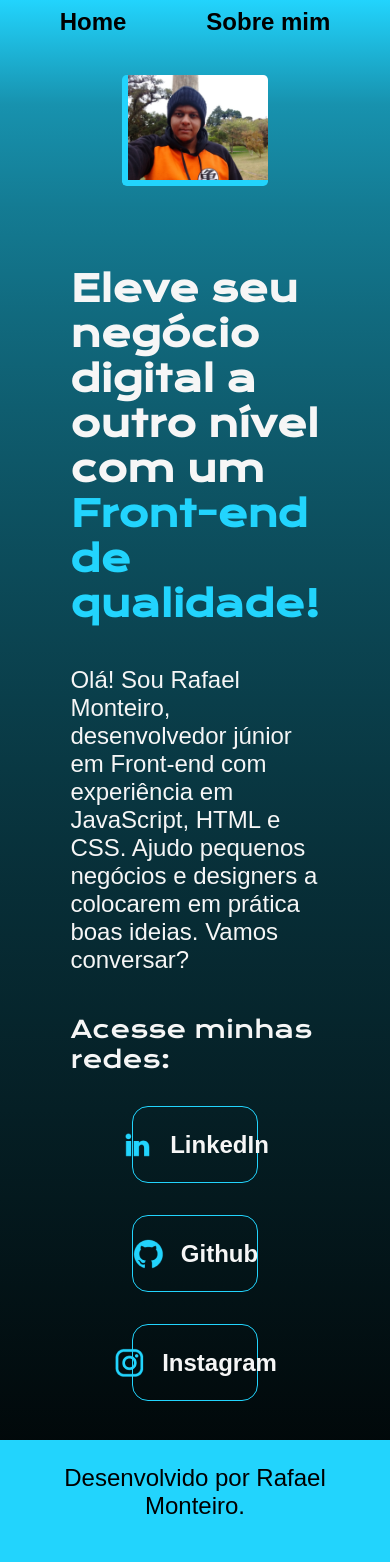
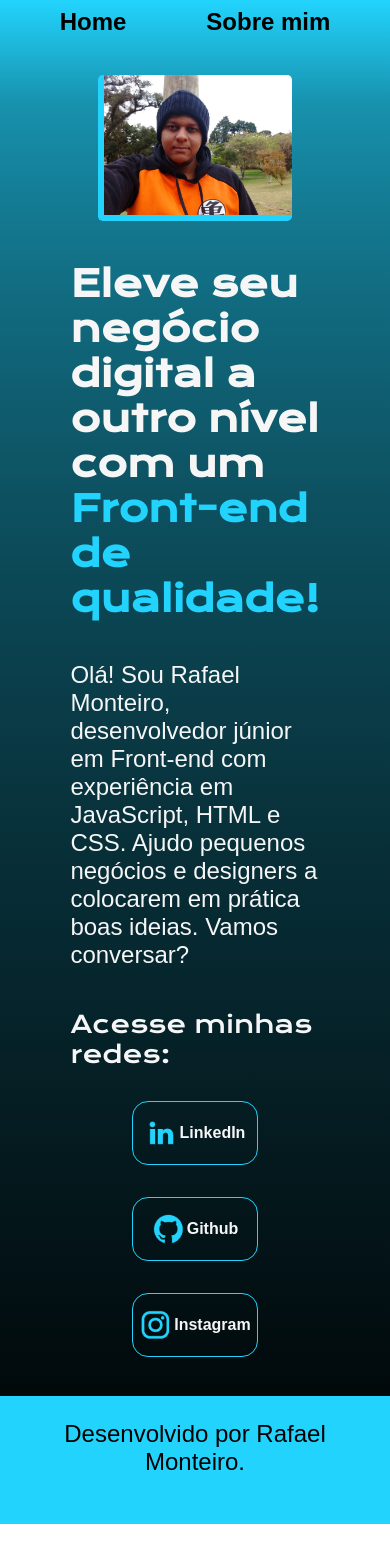
Before and after one commit to MonteiroBRR/meu-portfolio, a plain HTML site: page index.html in a window 390 px wide. After the commit the page ends 1524 px from the top, so only its background shows below. Drawn offline with nearby package versions, Linux system fonts and the light colour scheme.

Commit message:
add media queries
Foi adicionado o media queries para resolução 400 px (celular), para uma melhorar a responsividade do site.

```diff
--- a/style/style.css
+++ b/style/style.css
@@ -135,6 +135,7 @@ strong {
     .apresentacao{
         flex-direction: column-reverse;
         padding: 5%;
+        gap: 40px;
     }
 
     .apresentacao-conteudo{
@@ -142,8 +143,20 @@ strong {
     }
 
     .foto_do_portfolio{
-        width: 60%;
+        width: 80%;
         height: auto;
     }
 
 }
+
+@media(max-width:600px){
+    .botoes{
+        gap: 2px;
+        font-size: 1rem;
+        padding: 15px 0px;
+    }
+
+    .foto_do_portfolio{
+        width: 80%;
+    }
+}
```
